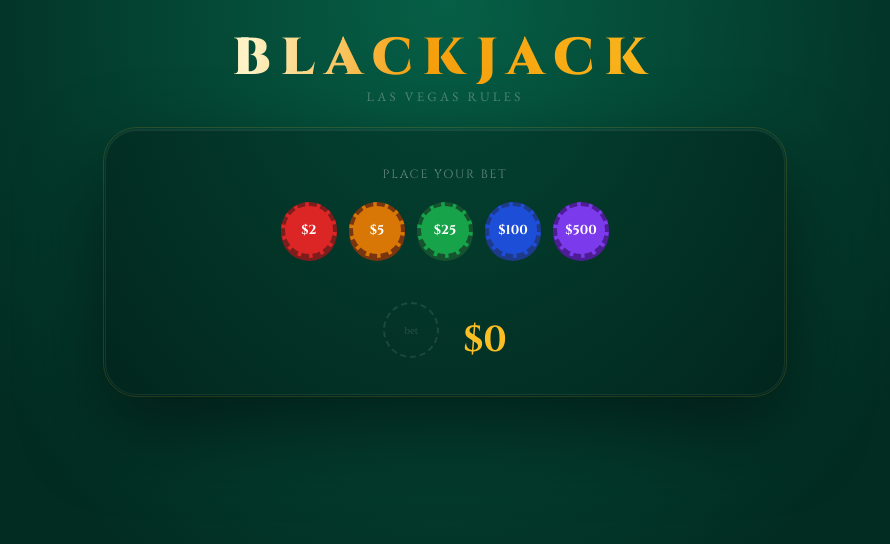
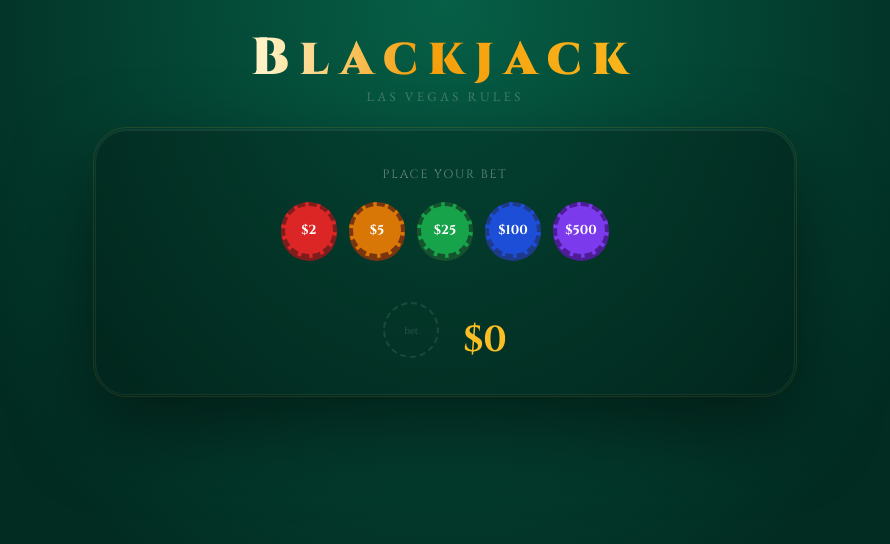
Before and after one commit to sabrinahaniff/blackjack-remade, a React (Vite) app: page / in a window 1280 px wide. Shown: the top 544 px of the page, without its empty margins (195-1085 px from the left). Built offline with nearby package versions, Linux system fonts and the light colour scheme.

Commit message:
update app

```diff
--- a/src/App.jsx
+++ b/src/App.jsx
@@ -7,141 +7,33 @@ import HUD from './components/HUD.jsx';
 import Stats from './components/Stats.jsx';
 import Confetti from './components/Confetti.jsx';
 
-const styles = {
-  app: {
-    minHeight: '100vh',
-    backgroundColor: '#022c22',
-    backgroundImage: `
-      radial-gradient(ellipse at 50% 0%, #065f46 0%, #022c22 60%),
-      repeating-linear-gradient(
-        45deg,
-        transparent,
-        transparent 40px,
-        rgba(255,255,255,0.01) 40px,
-        rgba(255,255,255,0.01) 80px
-      )
-    `,
-    display: 'flex',
-    flexDirection: 'column',
-    alignItems: 'center',
-    justifyContent: 'flex-start',
-    padding: '32px 24px 48px',
-    gap: '24px',
-  },
-  header: {
-    display: 'flex',
-    flexDirection: 'column',
-    alignItems: 'center',
-    gap: '4px',
-  },
-  title: {
-    fontFamily: '"Cinzel", Georgia, serif',
-    fontSize: '52px',
-    fontWeight: '900',
-    letterSpacing: '0.2em',
-    textTransform: 'uppercase',
-    margin: 0,
-    lineHeight: 1,
-  },
-  subtitle: {
-    color: 'rgba(255,255,255,0.3)',
-    fontFamily: '"EB Garamond", Georgia, serif',
-    fontSize: '13px',
-    letterSpacing: '0.25em',
-    textTransform: 'uppercase',
-  },
-  table: {
-    display: 'flex',
-    flexDirection: 'column',
-    alignItems: 'center',
-    gap: '32px',
-    background: 'rgba(0,0,0,0.25)',
-    borderRadius: '32px',
-    padding: '36px 52px',
-    border: '1px solid rgba(255,255,255,0.07)',
-    minWidth: '520px',
-    maxWidth: '680px',
-    width: '100%',
-    position: 'relative',
-    boxShadow: '0 32px 80px rgba(0,0,0,0.5), inset 0 1px 0 rgba(255,255,255,0.08)',
-  },
-  tableRing: {
-    position: 'absolute',
-    inset: '-3px',
-    borderRadius: '34px',
-    border: '1px solid rgba(251,191,36,0.15)',
-    pointerEvents: 'none',
-  },
-  divider: {
-    width: '100%',
-    height: '1px',
-    background: 'linear-gradient(90deg, transparent, rgba(255,255,255,0.08), transparent)',
-  },
-  dealerThinking: {
-    color: 'rgba(255,255,255,0.5)',
-    fontFamily: '"EB Garamond", Georgia, serif',
-    fontSize: '14px',
-    fontStyle: 'italic',
-    letterSpacing: '0.05em',
-  },
-  keyboardHints: {
-    display: 'flex',
-    gap: '16px',
-    marginTop: '4px',
-  },
-  keyHint: {
-    display: 'flex',
-    alignItems: 'center',
-    gap: '6px',
-    color: 'rgba(255,255,255,0.25)',
-    fontSize: '11px',
-    fontFamily: '"EB Garamond", Georgia, serif',
-  },
-  key: {
-    background: 'rgba(255,255,255,0.08)',
-    border: '1px solid rgba(255,255,255,0.15)',
-    borderRadius: '4px',
-    padding: '1px 6px',
-    fontSize: '11px',
-    fontFamily: 'monospace',
-    color: 'rgba(255,255,255,0.4)',
-  },
-};
-
 export default function App() {
   const [bet, setBet] = useState(0);
   const { stats, winRate, recordResult, resetStats } = useStats();
   const [showConfetti, setShowConfetti] = useState(false);
 
   const {
-    playerHand,
-    dealerHand,
-    dealerHidden,
-    bankroll,
-    bet: activeBet,
-    phase,
-    result,
-    playerTotal,
-    dealerTotal,
-    startGame,
-    hit,
-    stand,
-    doubleDown,
-    resetGame,
+    playerHand, splitHand, activeHandIndex,
+    dealerHand, dealerHidden,
+    bankroll, bet: activeBet,
+    phase, result, splitResult,
+    canSplit,
+    playerTotal, splitTotal, dealerTotal,
+    startGame, hit, stand, doubleDown, split, resetGame,
   } = useBlackjack();
 
-  // record result and trigger confetti
   useEffect(() => {
     if (result) {
       recordResult(result, activeBet);
-      if (result === 'win' || result === 'blackjack') {
+      if (splitResult) recordResult(splitResult, activeBet);
+      if (result === 'win' || result === 'blackjack' ||
+          splitResult === 'win' || splitResult === 'blackjack') {
         setShowConfetti(true);
         setTimeout(() => setShowConfetti(false), 3000);
       }
     }
   }, [result]);
 
-  // keyboard shortcuts
   const handleKey = useCallback((e) => {
     if (phase !== 'player') return;
     if (e.key === 'h' || e.key === 'H') hit();
@@ -149,7 +41,10 @@ export default function App() {
     if (e.key === 'd' || e.key === 'D') {
       if (playerHand.length === 2 && bankroll >= activeBet) doubleDown();
     }
-  }, [phase, hit, stand, doubleDown, playerHand, bankroll, activeBet]);
+    if (e.key === 'p' || e.key === 'P') {
+      if (canSplit) split();
+    }
+  }, [phase, hit, stand, doubleDown, split, canSplit, playerHand, bankroll, activeBet]);
 
   useEffect(() => {
     window.addEventListener('keydown', handleKey);
@@ -157,45 +52,142 @@ export default function App() {
   }, [handleKey]);
 
   return (
-    <div style={styles.app}>
+    <div style={{
+      minHeight: '100vh',
+      backgroundColor: '#022c22',
+      backgroundImage: `
+        radial-gradient(ellipse at 50% 0%, #065f46 0%, #022c22 60%),
+        repeating-linear-gradient(45deg, transparent, transparent 40px,
+          rgba(255,255,255,0.01) 40px, rgba(255,255,255,0.01) 80px)
+      `,
+      display: 'flex',
+      flexDirection: 'column',
+      alignItems: 'center',
+      justifyContent: 'flex-start',
+      padding: '32px 24px 48px',
+      gap: '24px',
+    }}>
       <Confetti active={showConfetti} />
 
-      <div style={styles.header}>
-        <h1 style={styles.title} className="gold-shimmer">Blackjack</h1>
-        <span style={styles.subtitle}>Las Vegas Rules</span>
+      {/* header */}
+      <div style={{ display: 'flex', flexDirection: 'column', alignItems: 'center', gap: '4px' }}>
+        <h1 className="gold-shimmer" style={{
+          fontFamily: '"Cinzel", Georgia, serif',
+          fontSize: '52px',
+          fontWeight: '900',
+          letterSpacing: '0.2em',
+          margin: 0,
+          lineHeight: 1,
+        }}>
+          Blackjack
+        </h1>
+        <span style={{
+          color: 'rgba(255,255,255,0.25)',
+          fontFamily: '"EB Garamond", Georgia, serif',
+          fontSize: '13px',
+          letterSpacing: '0.25em',
+          textTransform: 'uppercase',
+        }}>
+          Las Vegas Rules
+        </span>
       </div>
 
       <Stats stats={stats} winRate={winRate} onReset={resetStats} />
 
-      <div style={styles.table}>
-        <div style={styles.tableRing} />
+      {/* table */}
+      <div style={{
+        display: 'flex',
+        flexDirection: 'column',
+        alignItems: 'center',
+        gap: '28px',
+        background: 'rgba(0,0,0,0.25)',
+        borderRadius: '32px',
+        padding: '36px 52px',
+        border: '1px solid rgba(255,255,255,0.07)',
+        minWidth: '520px',
+        maxWidth: '700px',
+        width: '100%',
+        position: 'relative',
+        boxShadow: '0 32px 80px rgba(0,0,0,0.5), inset 0 1px 0 rgba(255,255,255,0.08)',
+      }}>
+        {/* gold ring */}
+        <div style={{
+          position: 'absolute', inset: '-3px', borderRadius: '34px',
+          border: '1px solid rgba(251,191,36,0.12)', pointerEvents: 'none',
+        }} />
 
-        {/* dealer */}
+        {/* dealer hand */}
         {dealerHand.length > 0 && (
           <Hand
             hand={dealerHand}
-            label={
-              phase === 'dealer'
-                ? `Dealer is thinking...`
-                : dealerHand.length > 0 && !dealerHidden
-                ? `Dealer — ${dealerTotal}`
-                : 'Dealer'
-            }
+            label={phase === 'dealer' ? 'Dealer is thinking...'
+              : !dealerHidden ? `Dealer — ${dealerTotal}` : 'Dealer'}
             dealerHidden={dealerHidden}
             isThinking={phase === 'dealer'}
           />
         )}
 
         {dealerHand.length > 0 && playerHand.length > 0 && (
-          <div style={styles.divider} />
+          <div style={{
+            width: '100%', height: '1px',
+            background: 'linear-gradient(90deg, transparent, rgba(255,255,255,0.08), transparent)',
+          }} />
         )}
 
-        {/* player */}
+        {/* player hands */}
         {playerHand.length > 0 && (
-          <Hand
-            hand={playerHand}
-            label={`You — ${playerTotal}`}
-          />
+          splitHand ? (
+            // split layout — two hands side by side
+            <div style={{ display: 'flex', gap: '32px', justifyContent: 'center', flexWrap: 'wrap' }}>
+              <div style={{
+                display: 'flex', flexDirection: 'column', alignItems: 'center', gap: '8px',
+                opacity: phase === 'player' && activeHandIndex !== 0 ? 0.45 : 1,
+                transition: 'opacity 0.3s',
+              }}>
+                <Hand hand={playerHand} label={`Hand 1 — ${playerTotal}`} />
+                {phase === 'player' && activeHandIndex === 0 && (
+                  <div style={{
+                    width: '8px', height: '8px', borderRadius: '50%',
+                    background: '#4ade80',
+                    boxShadow: '0 0 8px #4ade80',
+                  }} />
+                )}
+                {result && phase === 'result' && (
+                  <div className="result-pop" style={{
+                    color: ['win','blackjack'].includes(result) ? '#4ade80' : result === 'push' ? '#fbbf24' : '#f87171',
+                    fontFamily: '"Cinzel", serif', fontSize: '14px', fontWeight: 'bold',
+                  }}>
+                    {result === 'blackjack' ? 'BJ!' : result.charAt(0).toUpperCase() + result.slice(1)}
+                  </div>
+                )}
+              </div>
+
+              <div style={{
+                display: 'flex', flexDirection: 'column', alignItems: 'center', gap: '8px',
+                opacity: phase === 'player' && activeHandIndex !== 1 ? 0.45 : 1,
+                transition: 'opacity 0.3s',
+              }}>
+                <Hand hand={splitHand} label={`Hand 2 — ${splitTotal}`} />
+                {phase === 'player' && activeHandIndex === 1 && (
+                  <div style={{
+                    width: '8px', height: '8px', borderRadius: '50%',
+                    background: '#4ade80',
+                    boxShadow: '0 0 8px #4ade80',
+                  }} />
+                )}
+                {splitResult && phase === 'result' && (
+                  <div className="result-pop" style={{
+                    color: ['win','blackjack'].includes(splitResult) ? '#4ade80' : splitResult === 'push' ? '#fbbf24' : '#f87171',
+                    fontFamily: '"Cinzel", serif', fontSize: '14px', fontWeight: 'bold',
+                  }}>
+                    {splitResult === 'blackjack' ? 'BJ!' : splitResult.charAt(0).toUpperCase() + splitResult.slice(1)}
+                  </div>
+                )}
+              </div>
+            </div>
+          ) : (
+            <Hand hand={playerHand} label={`You — ${playerTotal}`} />
+          )
         )}
 
         {/* betting */}
@@ -204,41 +196,46 @@ export default function App() {
             bet={bet}
             setBet={setBet}
             bankroll={bankroll}
-            onDeal={(amount) => {
-              startGame(amount);
-              setBet(0);
-            }}
+            onDeal={(amount) => { startGame(amount); setBet(0); }}
           />
         )}
 
-        {/* actions */}
+        {/* HUD */}
         {phase !== 'betting' && (
           <>
             <HUD
               phase={phase}
               result={result}
+              splitResult={splitResult}
               playerHand={playerHand}
               dealerHand={dealerHand}
               dealerHidden={dealerHidden}
               bankroll={bankroll}
               bet={activeBet}
+              canSplit={canSplit}
               onHit={hit}
               onStand={stand}
               onDouble={doubleDown}
+              onSplit={split}
               onNext={resetGame}
             />
 
             {phase === 'player' && (
-              <div style={styles.keyboardHints}>
-                <div style={styles.keyHint}>
-                  <span style={styles.key}>H</span> Hit
-                </div>
-                <div style={styles.keyHint}>
-                  <span style={styles.key}>S</span> Stand
-                </div>
-                <div style={styles.keyHint}>
-                  <span style={styles.key}>D</span> Double
-                </div>
+              <div style={{ display: 'flex', gap: '16px' }}>
+                {[['H','Hit'],['S','Stand'],['D','Double'],['P','Split']].map(([key, label]) => (
+                  <div key={key} style={{ display: 'flex', alignItems: 'center', gap: '5px' }}>
+                    <span style={{
+                      background: 'rgba(255,255,255,0.08)',
+                      border: '1px solid rgba(255,255,255,0.15)',
+                      borderRadius: '4px', padding: '1px 6px',
+                      fontFamily: 'monospace', fontSize: '11px',
+                      color: 'rgba(255,255,255,0.4)',
+                    }}>{key}</span>
+                    <span style={{ color: 'rgba(255,255,255,0.2)', fontSize: '11px', fontFamily: '"EB Garamond", serif' }}>
+                      {label}
+                    </span>
+                  </div>
+                ))}
               </div>
             )}
           </>
```
